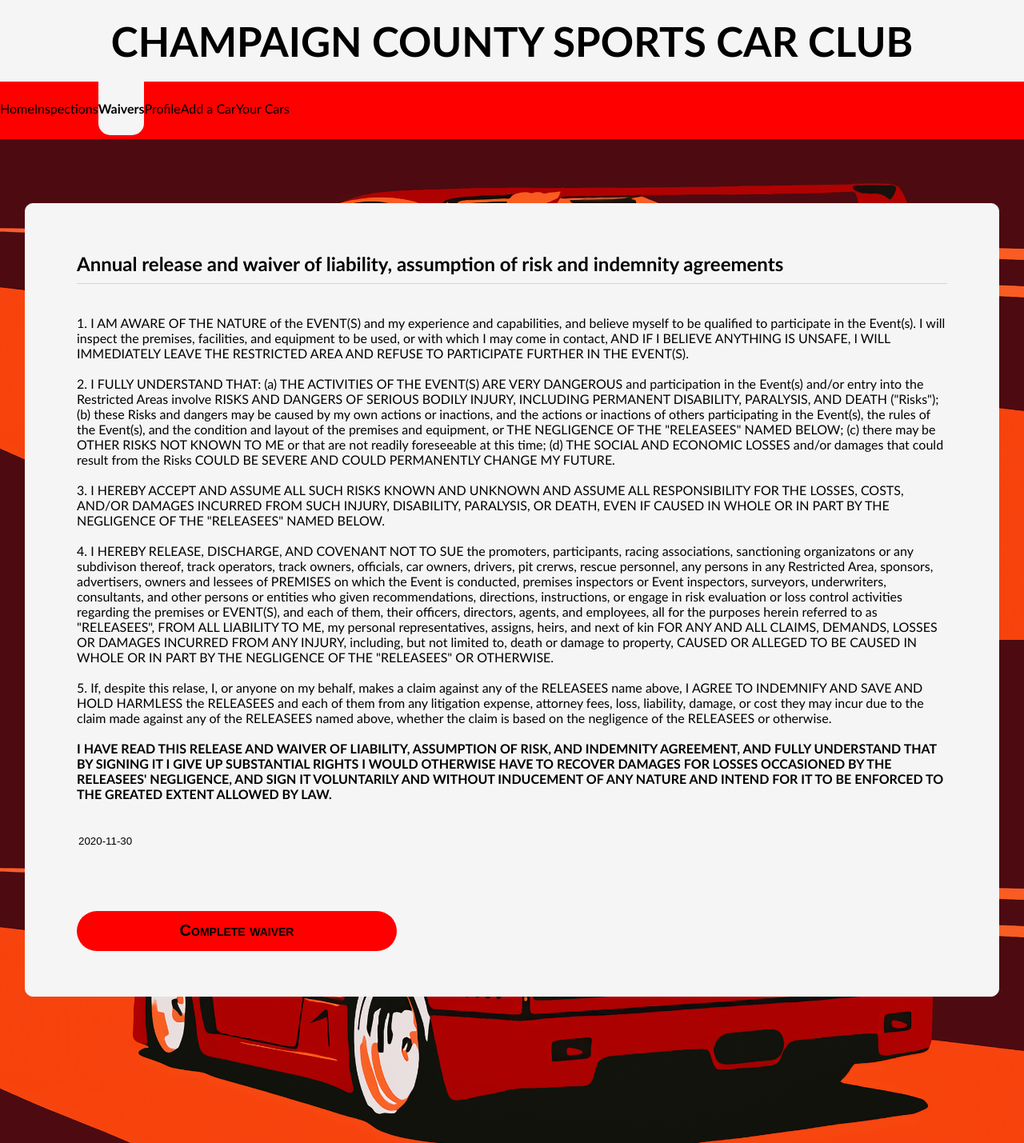
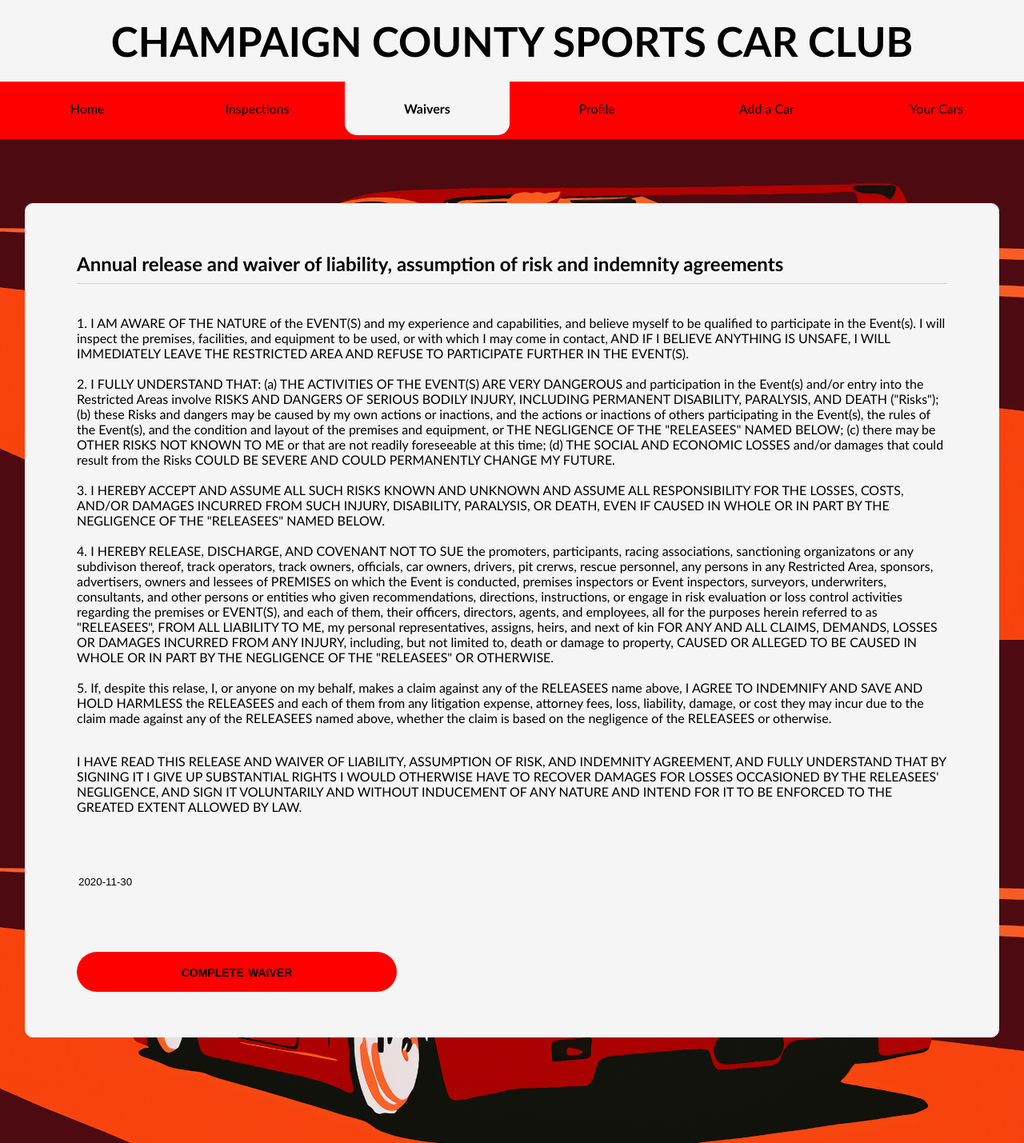
Before and after one commit to jeremiahrisinger/techinspect, a Django app: page /waivers/1/ in a window 1280 px wide. Shown: the top 1429 px of the page at 80% size. Run offline with Django 3.2, Linux system fonts and the light colour scheme.

Commit message:
tabs fix waivers check

```diff
--- a/techinspect/pages/static/pages/website.css
+++ b/techinspect/pages/static/pages/website.css
@@ -212,19 +212,20 @@
     display: flex;
     flex-direction: row;
     flex-wrap: nowrap;
-    justify-content: left;
+    justify-content: space-evenly;
     height: fit-content;
     background-color:red;
 }
 
 .nav-bar-item a{
     flex-basis: auto;
-    width: fit-content;
+    width: 12.1vw;
     display: block;
     color: #000;
-    padding: 3vh 0vw;
+    padding: 3vh 2vw;
     text-decoration: none;
     text-align: center;
+    word-wrap: break-word;
     background-color: none
 }
 
--- a/techinspect/pages/templates/inspections/inspections.html
+++ b/techinspect/pages/templates/inspections/inspections.html
@@ -19,7 +19,7 @@
               <form method="POST">
                   {% csrf_token %}
             {% if inspection_form %}
-            <p class="title">
+            <p class="div-head">
               {{ inspection_form.inspectionID }} Inspection
             </p>
             <p> {{inspection_form.UserVehicle }} </p>
--- a/techinspect/pages/templates/waivers/waivers.html
+++ b/techinspect/pages/templates/waivers/waivers.html
@@ -42,7 +42,12 @@
    <br>
    <br>
 
-   <b>I HAVE READ THIS RELEASE AND WAIVER OF LIABILITY, ASSUMPTION OF RISK, AND INDEMNITY AGREEMENT, AND FULLY UNDERSTAND THAT BY SIGNING IT I GIVE UP SUBSTANTIAL RIGHTS I WOULD OTHERWISE HAVE TO RECOVER DAMAGES FOR LOSSES OCCASIONED BY THE RELEASEES' NEGLIGENCE, AND SIGN IT VOLUNTARILY AND WITHOUT INDUCEMENT OF ANY NATURE AND INTEND FOR IT TO BE ENFORCED TO THE GREATED EXTENT ALLOWED BY LAW.<b>
+   <p>I HAVE READ THIS RELEASE AND WAIVER OF LIABILITY, ASSUMPTION OF RISK, AND
+     INDEMNITY AGREEMENT, AND FULLY UNDERSTAND THAT BY SIGNING IT I GIVE UP
+     SUBSTANTIAL RIGHTS I WOULD OTHERWISE HAVE TO RECOVER DAMAGES FOR LOSSES
+     OCCASIONED BY THE RELEASEES' NEGLIGENCE, AND SIGN IT VOLUNTARILY AND WITHOUT
+     INDUCEMENT OF ANY NATURE AND INTEND FOR IT TO BE ENFORCED TO THE GREATED EXTENT
+      ALLOWED BY LAW.</p>
    <br>
    <br>
                 <form method="POST">
@@ -52,7 +57,7 @@
 
                     {% endfor %}
 
-                    <input type="submit" value="Complete waiver" class="button">
+                    <input type="submit" value="complete waiver" class="button">
                 </form>
             <p class="bannerimg"></p>
            </div>
```
Also changed, not shown: techinspect/db.sqlite3.
